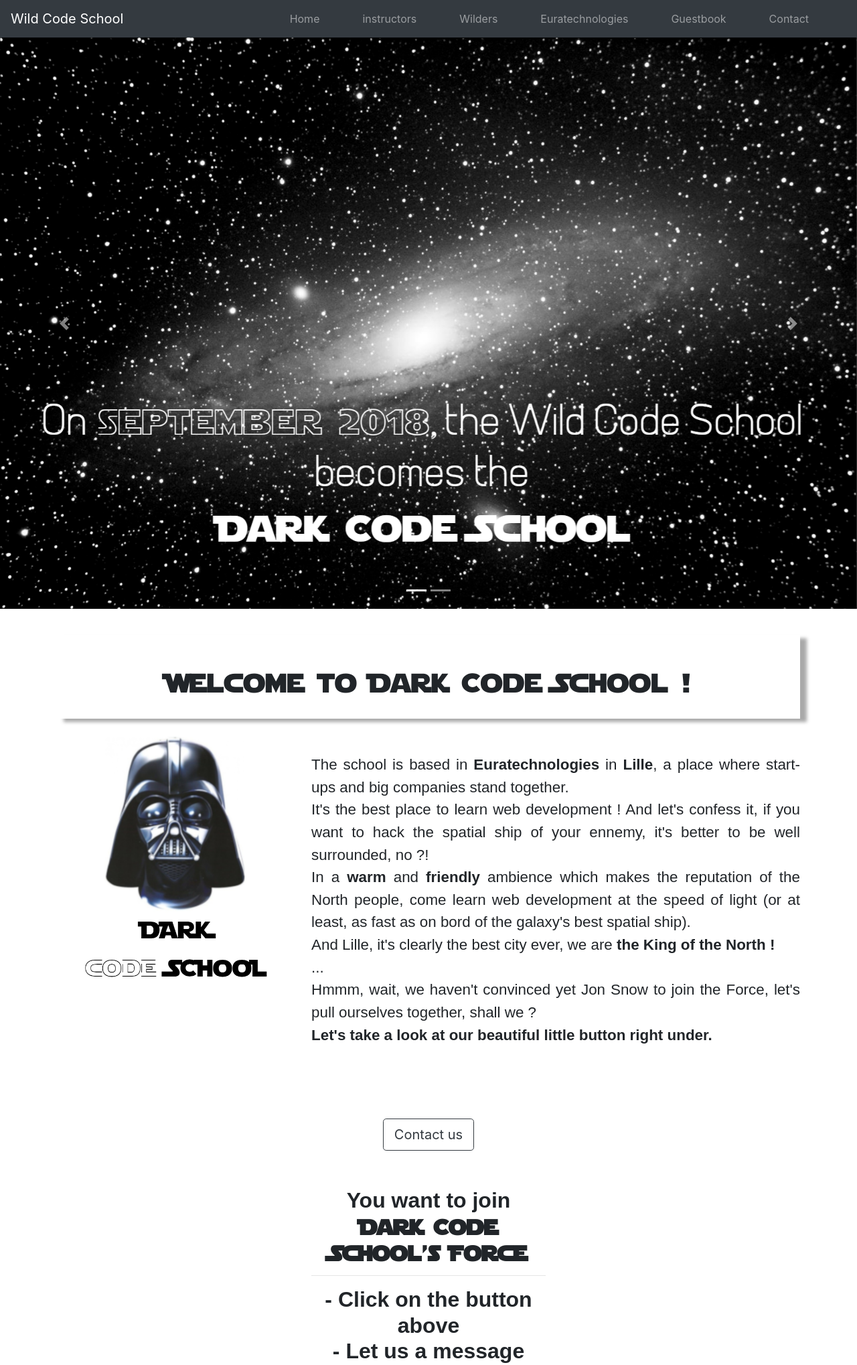
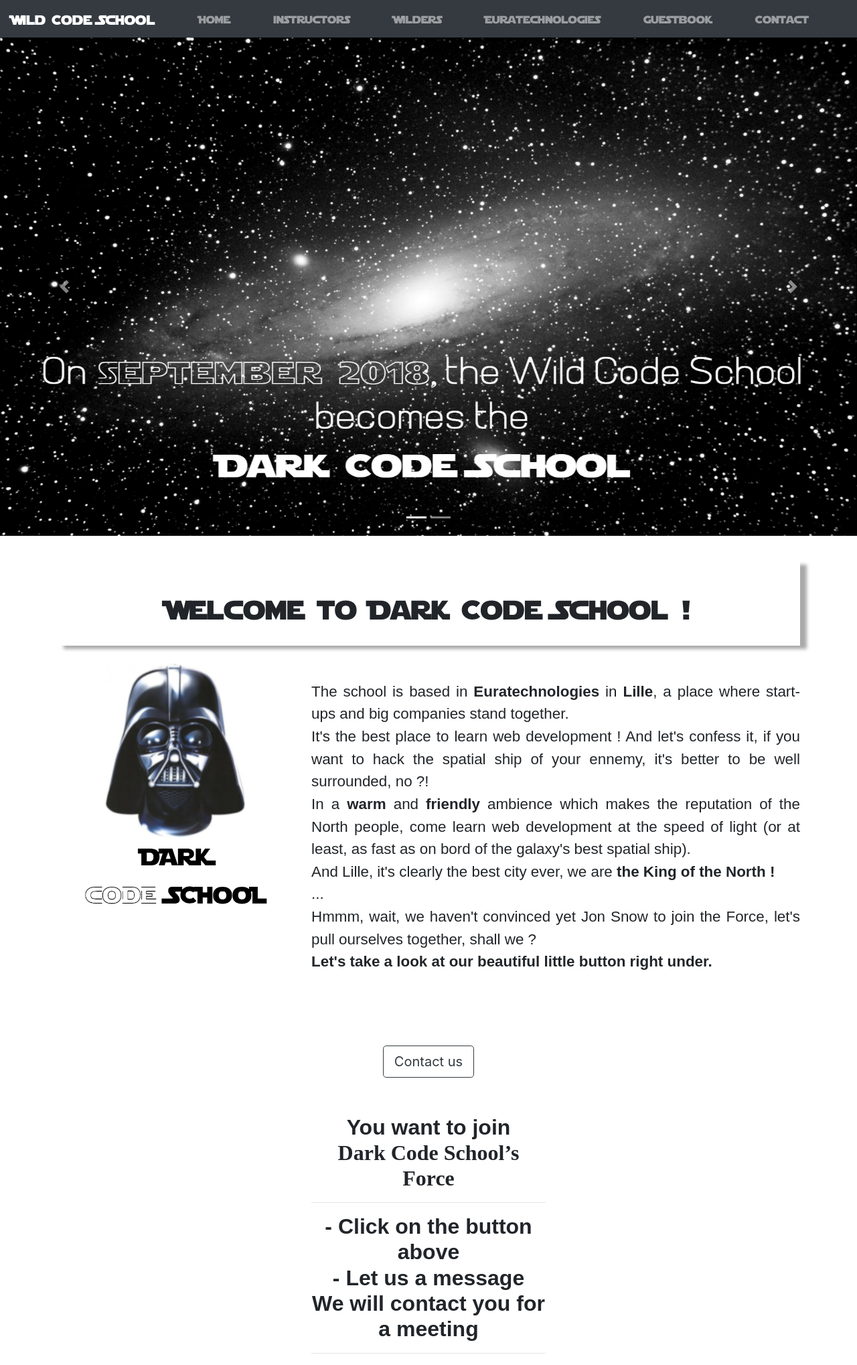
Before and after one commit to VincentLesc/WCS-project-1, a PHP site: page / in a window 1280 px wide. Shown: the top 2038 px of the page at 67% size. Run offline with PHP 8.4, Linux system fonts and the light colour scheme; some web fonts are replaced.

Commit message:
Resize carousel.

```diff
--- a/public/CSS/style.css
+++ b/public/CSS/style.css
@@ -88,7 +88,7 @@
 
 /* Home page Slider */
 
-#carousel_homepage .carousel img {
+#carousel_homepage.carousel img {
 	width: 100%;
 	height: 93vh;
 }
@@ -113,14 +113,14 @@
 	max-width:29%;
 }
 
-<<<<<<< HEAD
+
 h2, nav, h1, footer, .dark_contact_text, #home_presentation_section .sectiontitle, .events .card-title, #location {
 	font-family : Starjedi, sans-serif;
-=======
+
 #submitGuestBook img {
 	max-width:100%;
 }
->>>>>>> ff4a776397ca3b5eebca7ece37cee1dc6230e290
+
 
 /* Form */
 #form-title {
@@ -137,14 +137,14 @@
 	margin-bottom:5%;
 }
 
-<<<<<<< HEAD
+
 .contact_text ,p {
 	font-family : Supermarketed;
-=======
+
 form.rebels, form.empire {
 	display: none;
 	margin:10% 0 0 0;
->>>>>>> ff4a776397ca3b5eebca7ece37cee1dc6230e290
+
 }
 
 .form-label-custome {
--- a/public/index.php
+++ b/public/index.php
@@ -16,10 +16,10 @@
 <?php require '../src/navbar.html'; ?>
 
 <!-- Slider -->
-<div id="carouselExampleIndicators" class="carousel" data-ride="carousel" id="carousel_homepage">
+<div class="carousel" data-ride="carousel" id="carousel_homepage">
     <ol class="carousel-indicators">
-        <li data-target="#carouselExampleIndicators" data-slide-to="0" class="active"></li>
-        <li data-target="#carouselExampleIndicators" data-slide-to="1"></li>
+        <li data-target="#carousel_homepage" data-slide-to="0" class="active"></li>
+        <li data-target="#carousel_homepage" data-slide-to="1"></li>
     </ol>
     <div class="carousel-inner">
         <div class="carousel-item active">
@@ -33,11 +33,11 @@
             </div>
         </div>
     </div>
-    <a class="carousel-control-prev" href="#carouselExampleIndicators" role="button" data-slide="prev">
+    <a class="carousel-control-prev" href="#carousel_homepage" role="button" data-slide="prev">
         <span class="carousel-control-prev-icon" aria-hidden="true"></span>
         <span class="sr-only">Previous</span>
     </a>
-    <a class="carousel-control-next" href="#carouselExampleIndicators" role="button" data-slide="next">
+    <a class="carousel-control-next" href="#carousel_homepage" role="button" data-slide="next">
         <span class="carousel-control-next-icon" aria-hidden="true"></span>
         <span class="sr-only">Next</span>
     </a>
```
